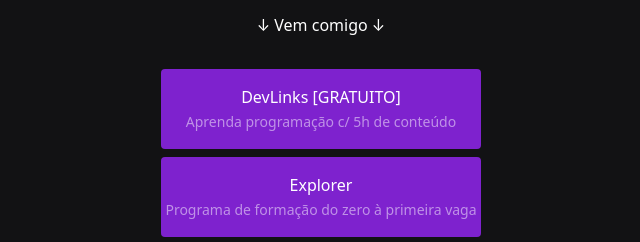
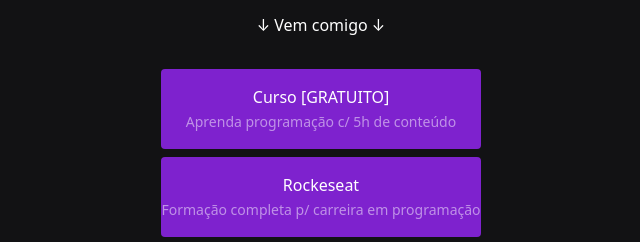
Before and after one commit to maykbrito/maykbrito.dev-v1, a website: page index.html in a window 1280 px wide. Shown: the part 276-518 px from the top of the page, 319-959 px from the left. Drawn offline with Linux system fonts and the light colour scheme.

Commit message:
update links

```diff
--- a/index.html
+++ b/index.html
@@ -64,11 +64,11 @@
             rounded
             mb-2
           "
-          >DevLinks [GRATUITO] <br/><small class="text-sm opacity-[0.5]">Aprenda programação c/ 5h de conteúdo</small></a
+          >Curso [GRATUITO] <br/><small class="text-sm opacity-[0.5]">Aprenda programação c/ 5h de conteúdo</small></a
         >
         <a
           target="_blank"
-          href="https://explorer.maykbrito.dev"
+          href="https://one.maykbrito.dev"
           class="
             block
             bg-purple-700
@@ -79,7 +79,7 @@
             rounded
             mb-2
           "
-          >Explorer <br/><small class="text-sm opacity-[0.5]">Programa de formação do zero à primeira vaga</small></a
+          >Rockeseat <br/><small class="text-sm opacity-[0.5]">Formação completa p/ carreira em programação</small></a
         >
         <a
           target="_blank"
```
